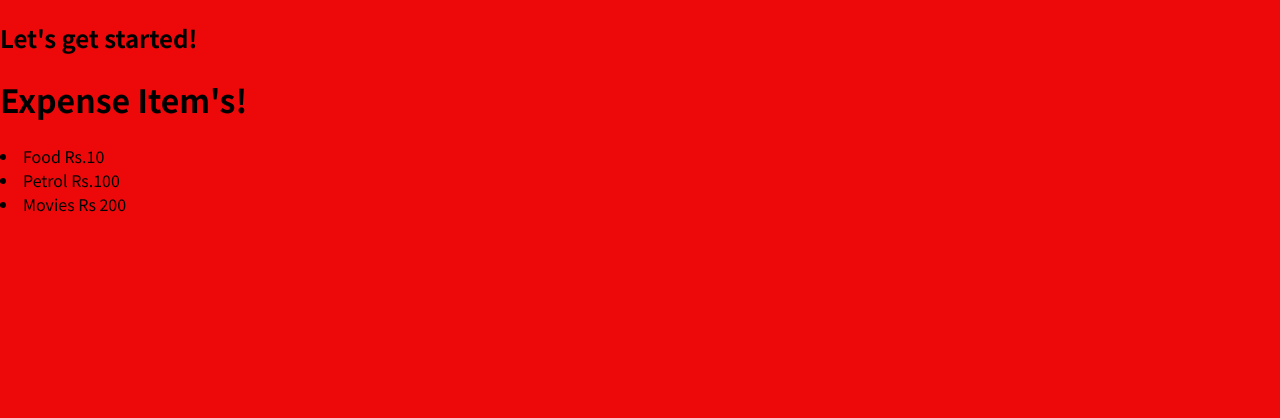
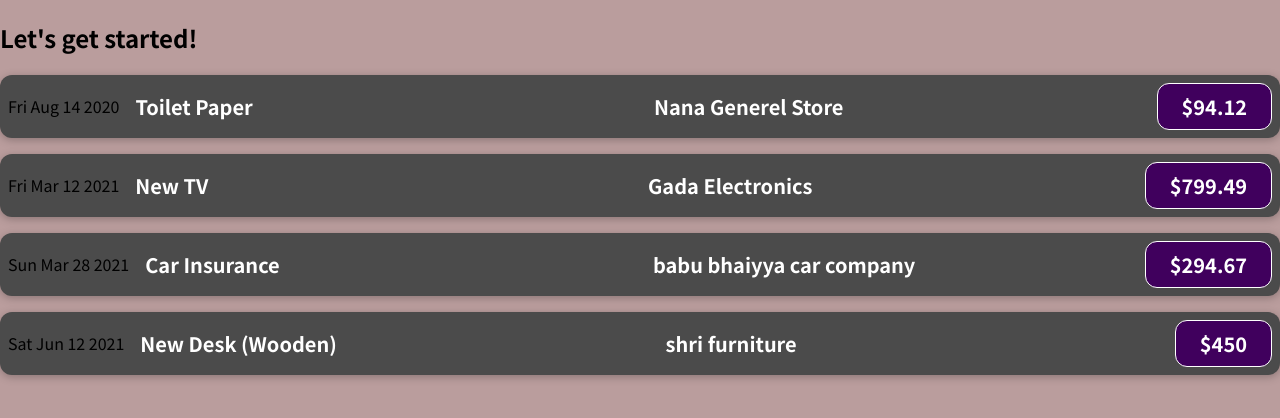
Before and after one commit to ganeshjadhav2452/react_basic, a JavaScript app: page / in a window 1280 px wide. Shown: the top 418 px of the page. Built offline with nearby package versions, Linux system fonts and the light colour scheme.

Commit message:
dynamically getting data and storing into the components

```diff
--- a/src/App.js
+++ b/src/App.js
@@ -1,10 +1,50 @@
-import ExpenseItems from './components/ExpenseItems'
+import ExpenseItem from "./components/ExpenseItem";
 
 function App() {
+  let expenses = [
+    {
+      id: "e1",
+      title: "Toilet Paper",
+      amount: 94.12,
+      date: new Date(2020, 7, 14),
+      location: "Nana Generel Store",
+    },
+    {
+      id: "e2",
+      title: "New TV",
+      amount: 799.49,
+      date: new Date(2021, 2, 12),
+      location: "Gada Electronics",
+    },
+    {
+      id: "e3",
+      title: "Car Insurance",
+      amount: 294.67,
+      date: new Date(2021, 2, 28),
+      location: "babu bhaiyya car company",
+    },
+    {
+      id: "e4",
+      title: "New Desk (Wooden)",
+      amount: 450,
+      date: new Date(2021, 5, 12),
+      location: "shri furniture",
+    },
+  ];
+
   return (
     <div>
       <h2>Let's get started!</h2>
-      <ExpenseItems></ExpenseItems>
+      {expenses.map((obj) => {
+        return (
+          <ExpenseItem
+            title={obj.title}
+            amount={obj.amount}
+            date={obj.date}
+            location={obj.location}
+          ></ExpenseItem>
+        );
+      })}
     </div>
   );
 }
--- /dev/null
+++ b/src/components/ExpenseItem.css
@@ -0,0 +1,56 @@
+.expense-item {
+  display: flex;
+  justify-content: space-between;
+  align-items: center;
+  box-shadow: 0 2px 8px rgba(0, 0, 0, 0.25);
+  padding: 0.5rem;
+  margin: 1rem 0;
+  border-radius: 12px;
+  background-color: #4b4b4b;
+}
+
+.expense-item__description {
+  display: flex;
+  flex-direction: column;
+  gap: 1rem;
+  align-items: flex-end;
+  flex-flow: column-reverse;
+  justify-content: flex-start;
+  flex: 1;
+}
+
+.expense-item h2 {
+  color: #3a3a3a;
+  font-size: 1rem;
+  flex: 1;
+  margin: 0 1rem;
+  color: white;
+}
+
+.expense-item__price {
+  font-size: 1rem;
+  font-weight: bold;
+  color: white;
+  background-color: #40005d;
+  border: 1px solid white;
+  padding: 0.5rem;
+  border-radius: 12px;
+}
+
+@media (min-width: 580px) {
+  .expense-item__description {
+    flex-direction: row;
+    align-items: center;
+    justify-content: flex-start;
+    flex: 1;
+  }
+
+  .expense-item__description h2 {
+    font-size: 1.25rem;
+  }
+
+  .expense-item__price {
+    font-size: 1.25rem;
+    padding: 0.5rem 1.5rem;
+  }
+}
--- a/src/components/ExpenseItem.js
+++ b/src/components/ExpenseItem.js
@@ -1,9 +1,15 @@
-function ExpenseItem() {
+import "./ExpenseItem.css";
+
+function ExpenseItem(obj) {
+
   return (
-    <div>
-      <li>Food Rs.10</li>
-      <li>Petrol Rs.100</li>
-      <li>Movies Rs 200</li>
+    <div className="expense-item">
+      <div>{obj.date.toDateString()}</div>
+      <div className="expense-item__description">
+        <h2>{obj.title}</h2>
+        <h2>{obj.location}</h2>
+        <div className="expense-item__price">${obj.amount}</div>
+      </div>
     </div>
   );
 }
--- a/src/components/ExpenseItems.js
+++ /dev/null
@@ -1,11 +0,0 @@
-import ExpenseItem from './ExpenseItem.js'
-
-function ExpenseItems(){
-    return <div>
-        <h1> Expense Item's!</h1>
-        <ExpenseItem></ExpenseItem>
-
-    </div>
-}
-
-export default ExpenseItems
--- a/src/index.css
+++ b/src/index.css
@@ -10,5 +10,5 @@
 
 body {
   margin: 0;
-  background-color: #ed0909;
+  background-color: #ba9d9d;
 }
```
